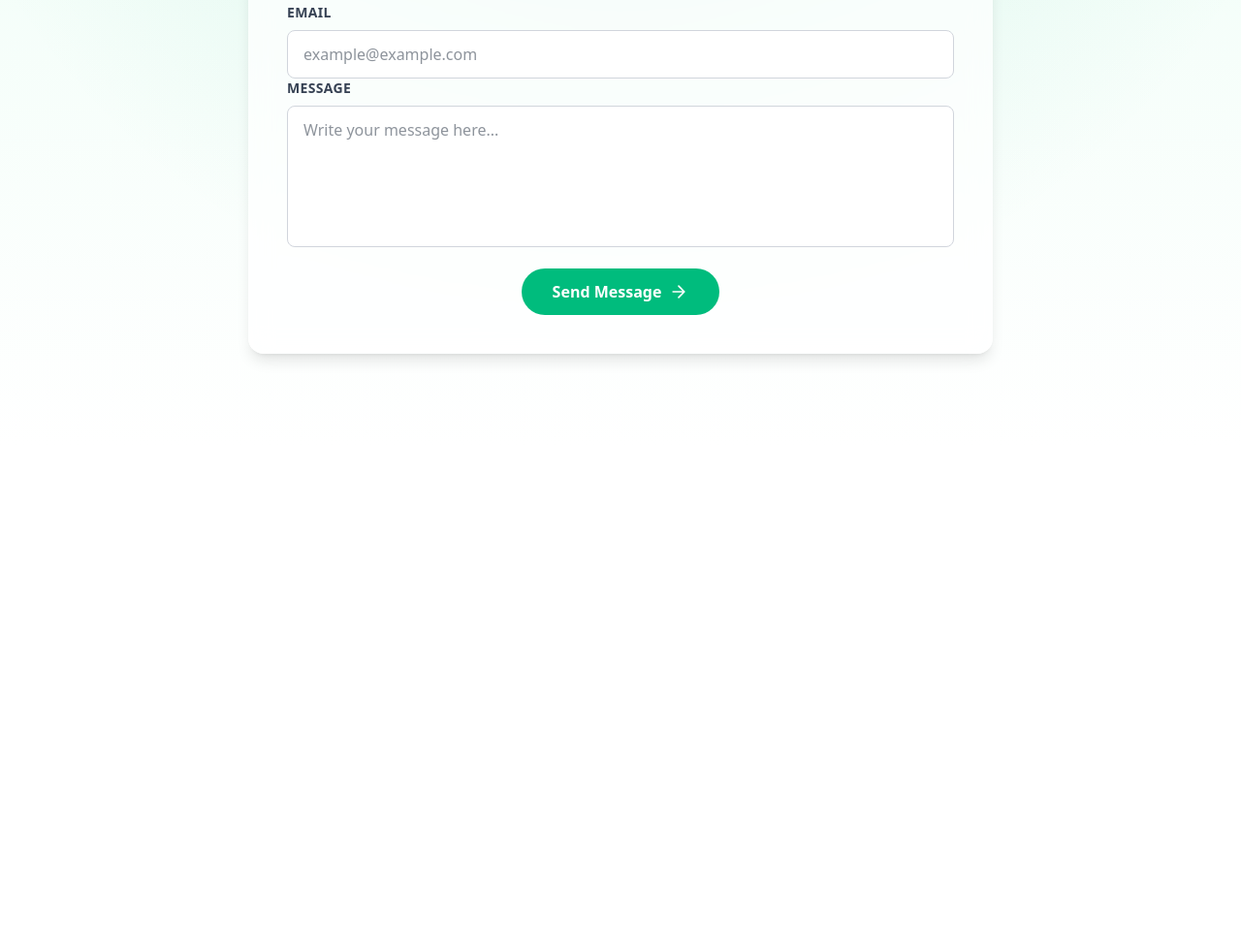
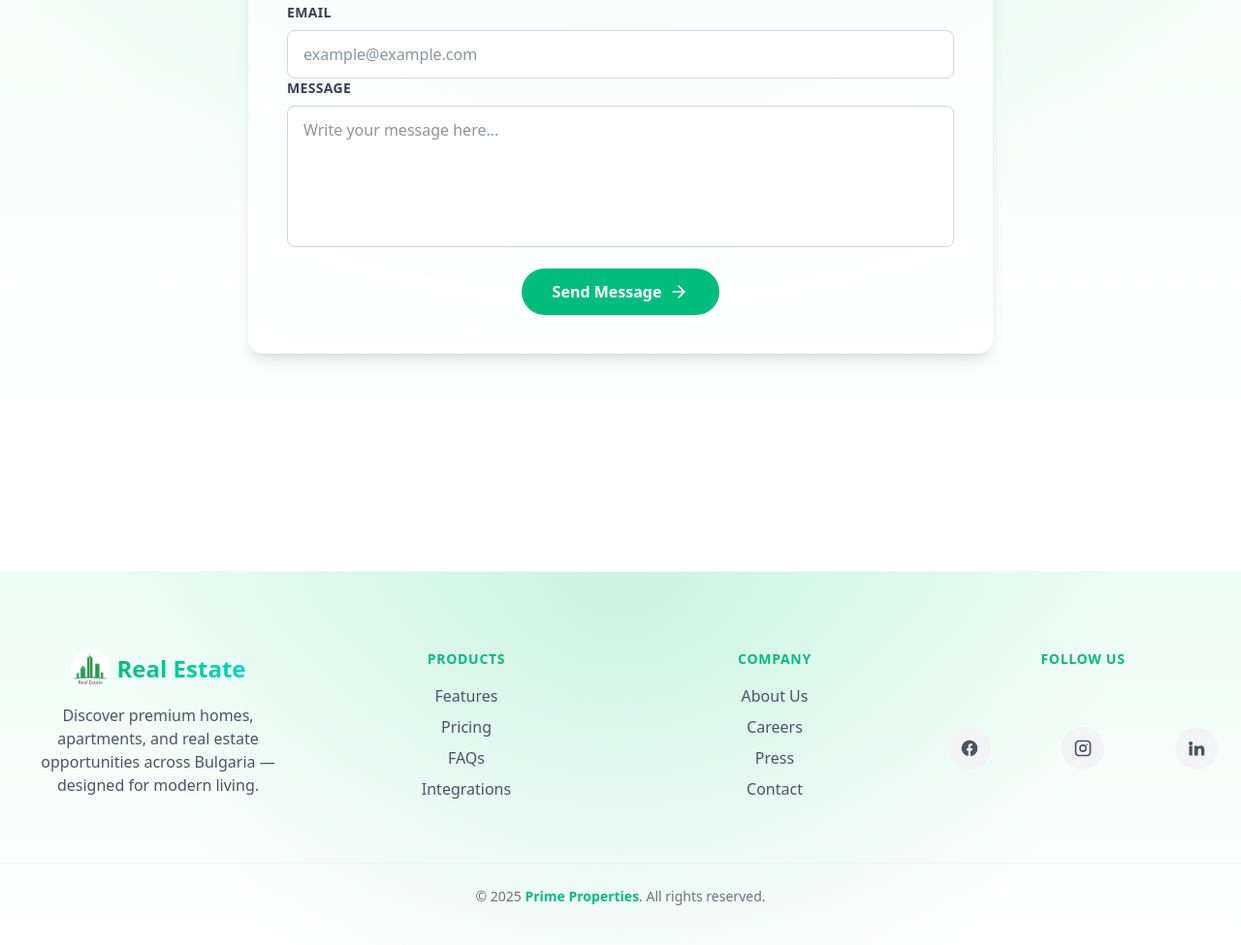
Before and after one commit to Mirkataaa/learning-demos-hub, a website built with Vite: page tailwind-real-estate/tailwind-real-estate/index.html in a window 1280 px wide. Shown: the part 4313-5288 px from the top of the page at 97% size. Before the commit the page ends 4774 px from the top, so only its background shows below. Built offline with nearby package versions, Linux system fonts and the light colour scheme; files whose address does not match are found by name.

Commit message:
real-estate-tailwind:feat add site footer

```diff
--- a/tailwind-real-estate/tailwind-real-estate/index.html
+++ b/tailwind-real-estate/tailwind-real-estate/index.html
@@ -738,5 +738,154 @@
 
     <!-- footer -->
 
+    <footer
+      class="relative isolate mt-32 bg-gradient-to-b from-emerald-50 to-white dark:from-gray-900 dark:to-gray-950 pt-20 pb-10 border-t border-gray-200/30 dark:border-gray-800/50"
+    >
+      <!-- glow -->
+      <div
+        class="absolute inset-0 -z-10 bg-[radial-gradient(circle_at_top,rgba(16,185,129,0.15),transparent_70%)]"
+      ></div>
+
+      <div
+        class="max-w-7xl mx-auto px-6 grid gap-10 md:grid-cols-2 lg:grid-cols-4 text-center md:text-center"
+      >
+        <!-- brand -->
+        <div class="flex flex-col items-center md:items-center space-y-4">
+          <a href="#" class="flex items-center gap-2">
+            <img
+              src="/images/logo.png"
+              alt="logo"
+              class="w-10 h-10 rounded-full"
+            />
+            <span
+              class="text-2xl font-bold bg-gradient-to-r from-emerald-500 to-teal-400 bg-clip-text text-transparent"
+              >Real Estate</span
+            >
+          </a>
+          <p class="text-gray-600 dark:text-gray-400 max-w-sm">
+            Discover premium homes, apartments, and real estate opportunities
+            across Bulgaria — designed for modern living.
+          </p>
+        </div>
+
+        <!-- products-->
+        <div class="space-y-4">
+          <!-- heading -->
+          <h3
+            class="text-emerald-500 uppercase text-sm font-semibold tracking-wider"
+          >
+            Products
+          </h3>
+          <ul class="space-y-2 text-gray-600 dark:text-gray-300">
+            <li>
+              <a href="#" class="hover:text-emerald-500 transition">Features</a>
+            </li>
+            <li>
+              <a href="#" class="hover:text-emerald-500 transition">Pricing</a>
+            </li>
+            <li>
+              <a href="#" class="hover:text-emerald-500 transition">FAQs</a>
+            </li>
+            <li>
+              <a href="#" class="hover:text-emerald-500 transition"
+                >Integrations</a
+              >
+            </li>
+          </ul>
+        </div>
+
+        <!-- company -->
+        <div class="space-y-4">
+          <h3
+            class="text-emerald-500 uppercase text-sm font-semibold tracking-wider"
+          >
+            Company
+          </h3>
+          <ul class="space-y-2 text-gray-600 dark:text-gray-300">
+            <li>
+              <a href="#" class="hover:text-emerald-500 transition">About Us</a>
+            </li>
+            <li>
+              <a href="#" class="hover:text-emerald-500 transition">Careers</a>
+            </li>
+            <li>
+              <a href="#" class="hover:text-emerald-500 transition">Press</a>
+            </li>
+            <li>
+              <a href="#" class="hover:text-emerald-500 transition">Contact</a>
+            </li>
+          </ul>
+        </div>
+
+        <div class="space-y-4">
+          <h3
+            class="text-emerald-500 uppercase text-sm font-semibold tracking-wider"
+          >
+            Follow Us
+          </h3>
+          <div
+            class="flex justify-center md:justify-between space-x-4 mt-6 md:mt-15 items-center"
+          >
+            <!-- Facebook -->
+            <a
+              href="#"
+              class="p-3 rounded-full bg-gray-100 dark:bg-gray-800 hover:bg-emerald-500 dark:hover:bg-emerald-500 text-gray-600 dark:text-gray-300 hover:text-white transition-all duration-300"
+            >
+              <svg
+                xmlns="http://www.w3.org/2000/svg"
+                class="w-5 h-5"
+                fill="currentColor"
+                viewBox="0 0 24 24"
+              >
+                <path
+                  d="M22 12a10 10 0 1 0-11.5 9.9v-7h-2v-3h2v-2.3c0-2 1.2-3.2 3-3.2.9 0 1.8.1 2 .1v2.2h-1.1c-1 0-1.3.6-1.3 1.2V12h2.5l-.4 3h-2v7A10 10 0 0 0 22 12z"
+                />
+              </svg>
+            </a>
+            <!-- Instagram -->
+            <a
+              href="#"
+              class="p-3 rounded-full bg-gray-100 dark:bg-gray-800 hover:bg-emerald-500 dark:hover:bg-emerald-500 text-gray-600 dark:text-gray-300 hover:text-white transition-all duration-300"
+            >
+              <svg
+                xmlns="http://www.w3.org/2000/svg"
+                class="w-5 h-5"
+                fill="currentColor"
+                viewBox="0 0 24 24"
+              >
+                <path
+                  d="M7 2C4.2 2 2 4.2 2 7v10c0 2.8 2.2 5 5 5h10c2.8 0 5-2.2 5-5V7c0-2.8-2.2-5-5-5H7zm10 2c1.7 0 3 1.3 3 3v10c0 1.7-1.3 3-3 3H7c-1.7 0-3-1.3-3-3V7c0-1.7 1.3-3 3-3h10zm-5 3.3a4.7 4.7 0 1 0 0 9.4 4.7 4.7 0 0 0 0-9.4zm0 2a2.7 2.7 0 1 1 0 5.4 2.7 2.7 0 0 1 0-5.4zm4.8-.8a1 1 0 1 0 0-2 1 1 0 0 0 0 2z"
+                />
+              </svg>
+            </a>
+            <!-- LinkedIn -->
+            <a
+              href="#"
+              class="p-3 rounded-full bg-gray-100 dark:bg-gray-800 hover:bg-emerald-500 dark:hover:bg-emerald-500 text-gray-600 dark:text-gray-300 hover:text-white transition-all duration-300"
+            >
+              <svg
+                xmlns="http://www.w3.org/2000/svg"
+                class="w-5 h-5"
+                fill="currentColor"
+                viewBox="0 0 24 24"
+              >
+                <path
+                  d="M4.98 3.5a2.5 2.5 0 1 1 0 5 2.5 2.5 0 0 1 0-5zM3 8.98h3.96V21H3V8.98zM9.5 8.98h3.8v1.63h.05c.53-1 1.84-2.05 3.8-2.05 4.06 0 4.81 2.67 4.81 6.14V21H18V15.3c0-1.35-.03-3.09-1.88-3.09-1.88 0-2.17 1.47-2.17 2.99V21H9.5V8.98z"
+                />
+              </svg>
+            </a>
+          </div>
+        </div>
+      </div>
+
+      <div class="mt-16 text-center text-sm text-gray-500 dark:text-gray-400">
+        <hr class="border-gray-200/40 dark:border-gray-800/50 mb-6" />
+        <p>
+          © 2025
+          <span class="text-emerald-500 font-semibold">Prime Properties</span>.
+          All rights reserved.
+        </p>
+      </div>
+    </footer>
   </body>
 </html>
```
